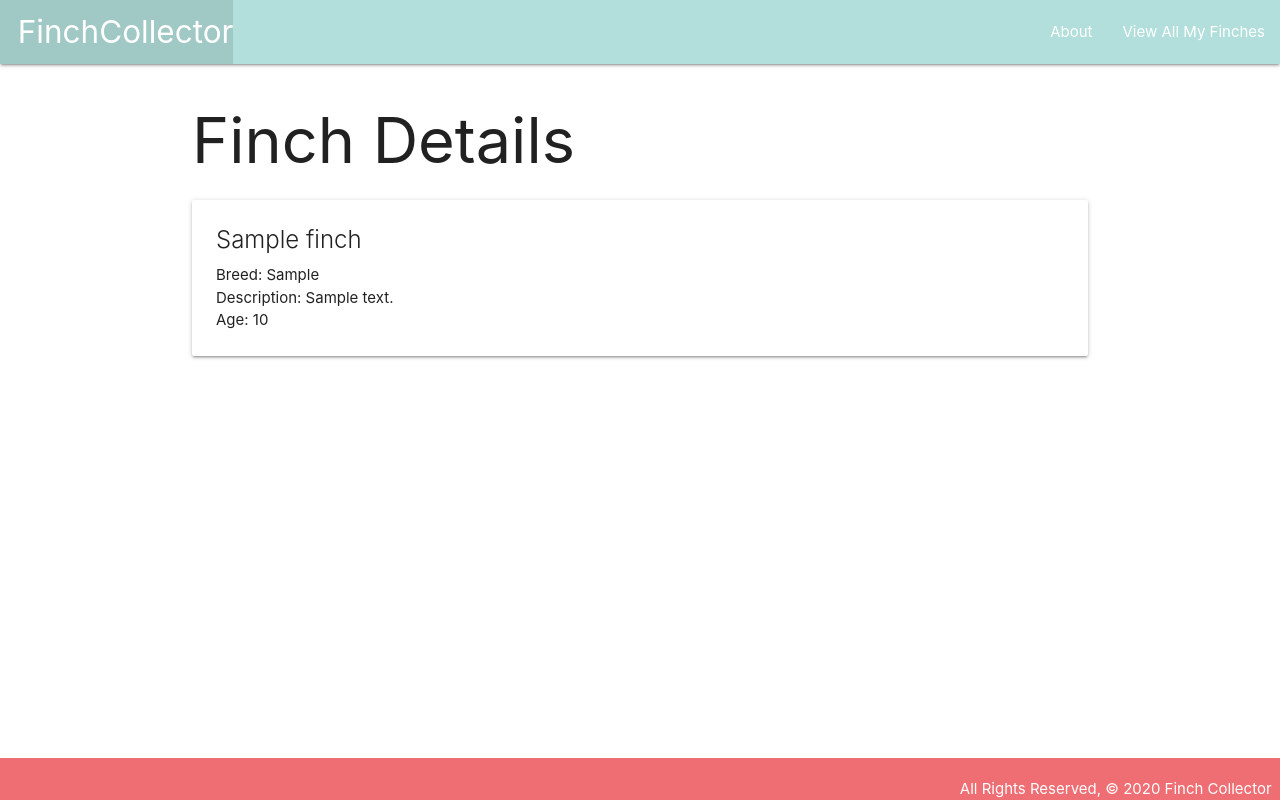
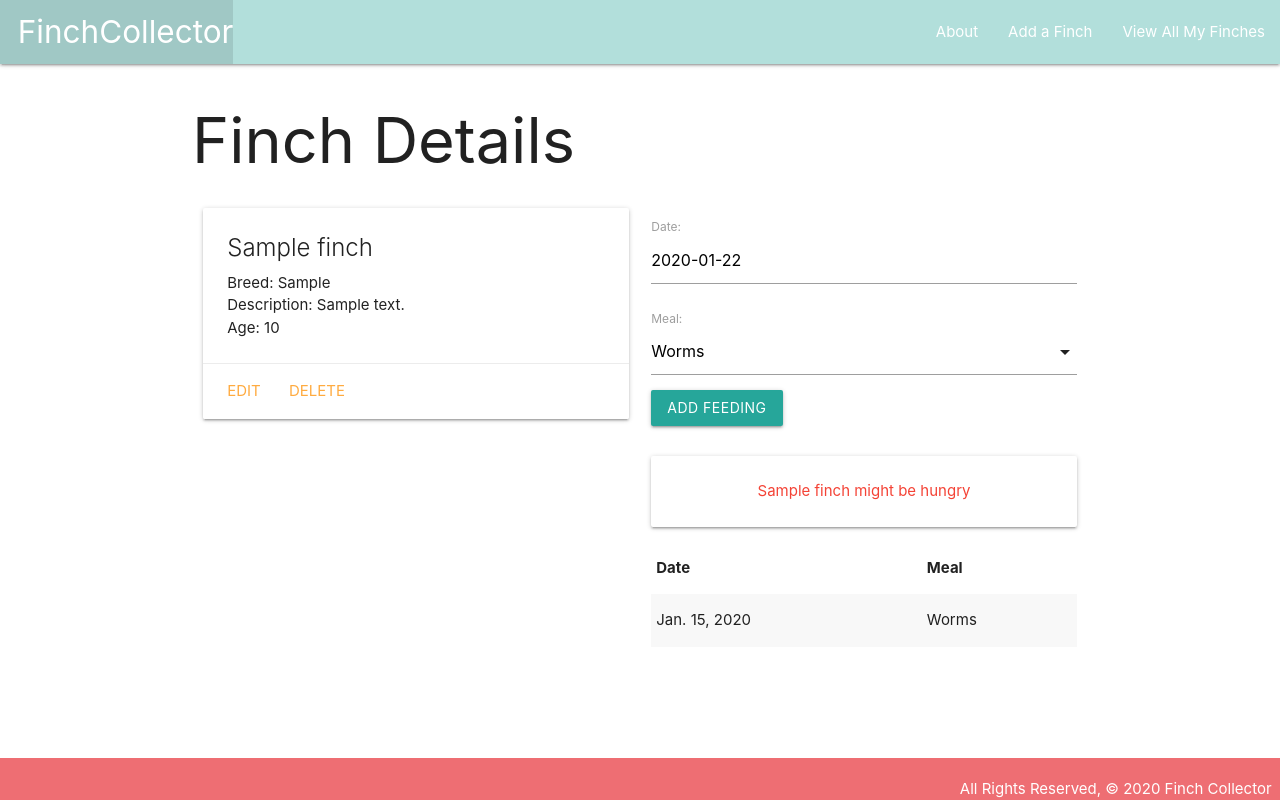
Before and after one commit to chenyanghmilu/Django-Lab, a Django app: page /finches/1/ in a window 1280 px wide. Run offline with Django 3.2, Linux system fonts and the light colour scheme; tables that the repository leaves empty hold one stand-in row (values such as "Sample post").

Commit message:
add CBVs and one to many relationship

```diff
--- a/finchcollector/settings.py
+++ b/finchcollector/settings.py
@@ -106,7 +106,7 @@ AUTH_PASSWORD_VALIDATORS = [
 
 LANGUAGE_CODE = 'en-us'
 
-TIME_ZONE = 'UTC'
+TIME_ZONE = 'America/Cayman'
 
 USE_I18N = True
 
--- a/main_app/admin.py
+++ b/main_app/admin.py
@@ -1,6 +1,7 @@
 from django.contrib import admin
 # import your models here
-from .models import Finch
+from .models import Finch, Feeding
 
 # Register your models here
 admin.site.register(Finch)
+admin.site.register(Feeding)
--- /dev/null
+++ b/main_app/forms.py
@@ -0,0 +1,7 @@
+from django.forms import ModelForm
+from .models import Feeding
+
+class FeedingForm(ModelForm):
+    class Meta:
+        model = Feeding
+        fields = ['date', 'meal']
--- a/main_app/models.py
+++ b/main_app/models.py
@@ -1,6 +1,13 @@
 from django.db import models
+from django.urls import reverse
+from datetime import date
 
-# Create your models here.
+MEALS = (
+    ('W', 'Worms'),
+    ('G', 'Grain'),
+    ('F', 'Forage')
+)
+
 class Finch(models.Model):
     name = models.CharField(max_length=100)
     breed = models.CharField(max_length=100)
@@ -9,3 +16,20 @@ class Finch(models.Model):
 
     def __str__(self):
         return self.name
+
+    def get_absolute_url(self):
+        return reverse('detail', kwargs={'finch_id': self.id})
+
+    def fed_for_today(self):
+        return self.feeding_set.filter(date=date.today()).count() >= len(MEALS)
+
+class Feeding(models.Model):
+    date = models.DateField()
+    meal = models.CharField(max_length=1, choices=MEALS, default=MEALS[0][0])
+    finch = models.ForeignKey(Finch, on_delete=models.CASCADE)
+
+    def __str__(self):
+        return f"{self.get_meal_display()} on {self.date}"
+
+    class Meta:
+        ordering = ['-date']
--- a/main_app/templates/base.html
+++ b/main_app/templates/base.html
@@ -9,6 +9,7 @@
     <title>Finch Collector</title>
     <link rel="stylesheet" href="https://cdnjs.cloudflare.com/ajax/libs/materialize/1.0.0/css/materialize.min.css">
     <link rel="stylesheet" type="text/css" href="{% static 'css/style.css' %}">
+    <script src="https://cdnjs.cloudflare.com/ajax/libs/materialize/1.0.0/js/materialize.min.js"></script>
 </head>
 <body>
     <header class="navbar-fixed">
@@ -18,8 +19,9 @@
                     <li><a href="/" class="left brand-logo">&nbsp;&nbsp;FinchCollector</a></li>
                 </ul>
                 <ul class="right">
-                    <li><a href="/about">About</a></li>
-                    <li><a href="/finches">View All My Finches</a></li>
+                    <li><a href="{% url 'about' %}">About</a></li>
+                    <li><a href="{% url 'finches_create' %}">Add a Finch</a></li>
+                    <li><a href="{% url 'index' %}">View All My Finches</a></li>
                 </ul>
             </div>
         </nav>
--- a/main_app/templates/finches/detail.html
+++ b/main_app/templates/finches/detail.html
@@ -3,6 +3,8 @@
 
 <h1>Finch Details</h1>
 
+<div class="row">
+    <div class="col s6">
         <div class="card">
             <div class="card-content">
                 <span class="card-title">{{ finch.name }}</span>
@@ -14,6 +16,48 @@
                     <p>Age: Eggs</p>
                 {% endif %}
             </div>
+            <div class="card-action">
+                <a href="{% url 'finches_update' finch.id %}">Edit</a>
+                <a href="{% url 'finches_delete' finch.id %}">Delete</a>
             </div>
-
+        </div>
+    </div>
+    <div class="col s6">
+        <form action="{% url 'add_feeding' finch.id %}" method="post">
+            {% csrf_token %}
+            {{ feeding_form.as_p }}
+            <input type="submit" class="btn" value="Add Feeding">
+        </form>
+        <br>
+        {% if finch.fed_for_today %}
+            <div class="card-panel teal-text center-align">{{finch.name}} has been fed all meals for today</>
+        {% else %}
+            <div class="card-panel red-text center-align">{{finch.name}} might be hungry</div>
+        {% endif %}
+        <table class="striped">
+            <thead>
+                <tr><th>Date</th><th>Meal</th></tr>
+            </thead>
+            <tbody>
+                {% for feeding in finch.feeding_set.all %}
+                    <tr>
+                        <td>{{feeding.date}}</td>
+                        <td>{{feeding.get_meal_display}}</td>
+                    </tr>
+                {% endfor %}
+            </tbody>
+        </table>
+    </div>
+</div>
+<script>
+    var dateEl = document.getElementById('id_date');
+    M.Datepicker.init(dateEl, {
+        format: 'yyyy-mm-dd',
+        defaultDate: new Date(),
+        setDefaultDate: true,
+        autoClose: true
+    });
+    var selectEl = document.getElementById('id_meal');
+    M.FormSelect.init(selectEl);
+</script>
 {% endblock %}
--- a/main_app/urls.py
+++ b/main_app/urls.py
@@ -6,4 +6,8 @@ urlpatterns = [
     path('about/', views.about, name='about'),
     path('finches/', views.finches_index, name='index'),
     path('finches/<int:finch_id>/', views.finches_detail, name='detail'),
+    path('finch/create/', views.FinchCreate.as_view(), name='finches_create'),
+    path('finches/<int:pk>/update/', views.FinchUpdate.as_view(), name='finches_update'),
+    path('finches/<int:pk>/delete/', views.FinchDelete.as_view(), name='finches_delete'),
+    path('finches/<int:finch_id>/add_feeding/', views.add_feeding, name='add_feeding'),
 ]
--- a/main_app/views.py
+++ b/main_app/views.py
@@ -1,5 +1,19 @@
-from django.shortcuts import render
+from django.shortcuts import render, redirect
+from django.views.generic.edit import CreateView, UpdateView, DeleteView
 from .models import Finch
+from .forms import FeedingForm
+
+class FinchCreate(CreateView):
+    model = Finch
+    fields = '__all__'
+
+class FinchUpdate(UpdateView):
+    model = Finch
+    fields = ['breed', 'description', 'age']
+
+class FinchDelete(DeleteView):
+    model = Finch
+    success_url = '/finches/'
 
 def home(request):
     return render(request, 'home.html')
@@ -13,4 +27,19 @@ def finches_index(request):
 
 def finches_detail(request, finch_id):
     finch = Finch.objects.get(id=finch_id)
-    return render(request, 'finches/detail.html', { 'finch': finch })
+    feeding_form = FeedingForm()
+    return render(request, 'finches/detail.html', {
+        'finch': finch, 'feeding_form': feeding_form
+    })
+
+def add_feeding(request, finch_id):
+    # create the ModelForm using the data in request.POST
+    form = FeedingForm(request.POST)
+    # validate the form
+    if form.is_valid():
+        # don't save the form to the db until it
+        # has the finch_id assigned
+        new_feeding = form.save(commit=False)
+        new_feeding.finch_id = finch_id
+        new_feeding.save()
+    return redirect('detail', finch_id=finch_id)
```
Also changed, not shown: main_app/templates/main_app/finch_confirm_delete.html (added, +13 -0 lines), main_app/templates/main_app/finch_form.html (added, +18 -0 lines), main_app/migrations/0002_feeding.py (added). Lines whose indentation alone changed are shown as unchanged.
